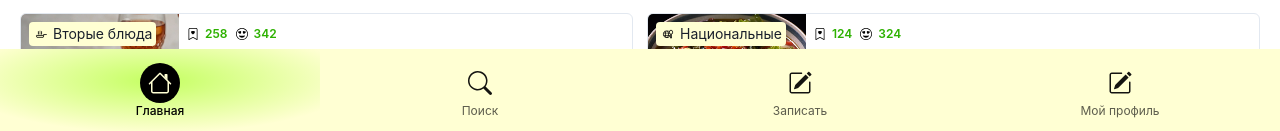
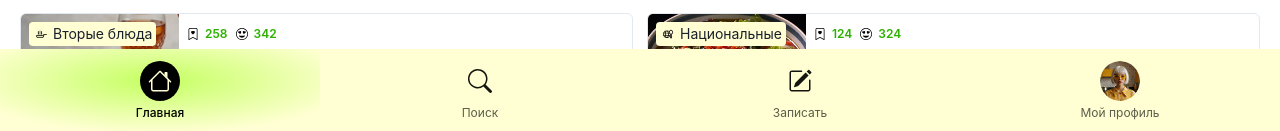
Before and after one commit to ClevertecFrontendLab/sergioivanov008, a React (Vite) app: page / in a window 1280 px wide. Shown: the part 667-798 px from the top of the page. Built offline with nearby package versions, Linux system fonts and the light colour scheme.

Commit message:
fix(footerbutton): rewrite code add avatar image

```diff
--- a/src/components/footer-button/FooterButton.tsx
+++ b/src/components/footer-button/FooterButton.tsx
@@ -1,17 +1,21 @@
-import { Flex, Text } from '@chakra-ui/react';
+import { Avatar, Flex, Text } from '@chakra-ui/react';
 
 import { CustomIcon16 } from '~/components';
 
 import { FooterButtonPropsType } from '../types';
 import s from './FooterButton.module.css';
 
-export function FooterButton(data: FooterButtonPropsType) {
+export function FooterButton({ data }: FooterButtonPropsType) {
     const curStyle = data.isActive ? `${s.wrapper} ${s.active}` : s.wrapper;
 
     return (
-        <Flex align='center' justify='center' direction='column' className={curStyle}>
+        <Flex align='center' justify='center' direction='column' gap='4px' className={curStyle}>
             <Flex boxSize={10} align='center' justify='center' className={s.center}>
-                <CustomIcon16 iconType={data.type} props={{ boxSize: '24px' }} />
+                {data.isImage ? (
+                    <Avatar src={data.image} size='sm' boxSize={10} />
+                ) : (
+                    <CustomIcon16 iconType={data.type} props={{ boxSize: '24px' }} />
+                )}
             </Flex>
             <Text className={s.text}>{data.text}</Text>
         </Flex>
--- a/src/components/footer/Footer.tsx
+++ b/src/components/footer/Footer.tsx
@@ -7,7 +7,7 @@ export function Footer() {
     return (
         <Flex h='100%'>
             {FOOTER_MENU.map((el) => (
-                <FooterButton key={el.id} type={el.type} text={el.text} isActive={el.isActive} />
+                <FooterButton key={el.id} data={el} />
             ))}
         </Flex>
     );
--- a/src/constants/constants.ts
+++ b/src/constants/constants.ts
@@ -67,6 +67,8 @@ export const FOOTER_MENU: FooterMenuItemType[] = [
         id: '04',
         type: 'addRecipe',
         text: 'Мой профиль',
+        isImage: true,
+        image: avatarImg1,
     },
 ];
 
```
Also changed, not shown: src/components/types.ts (+6 -6 lines).
